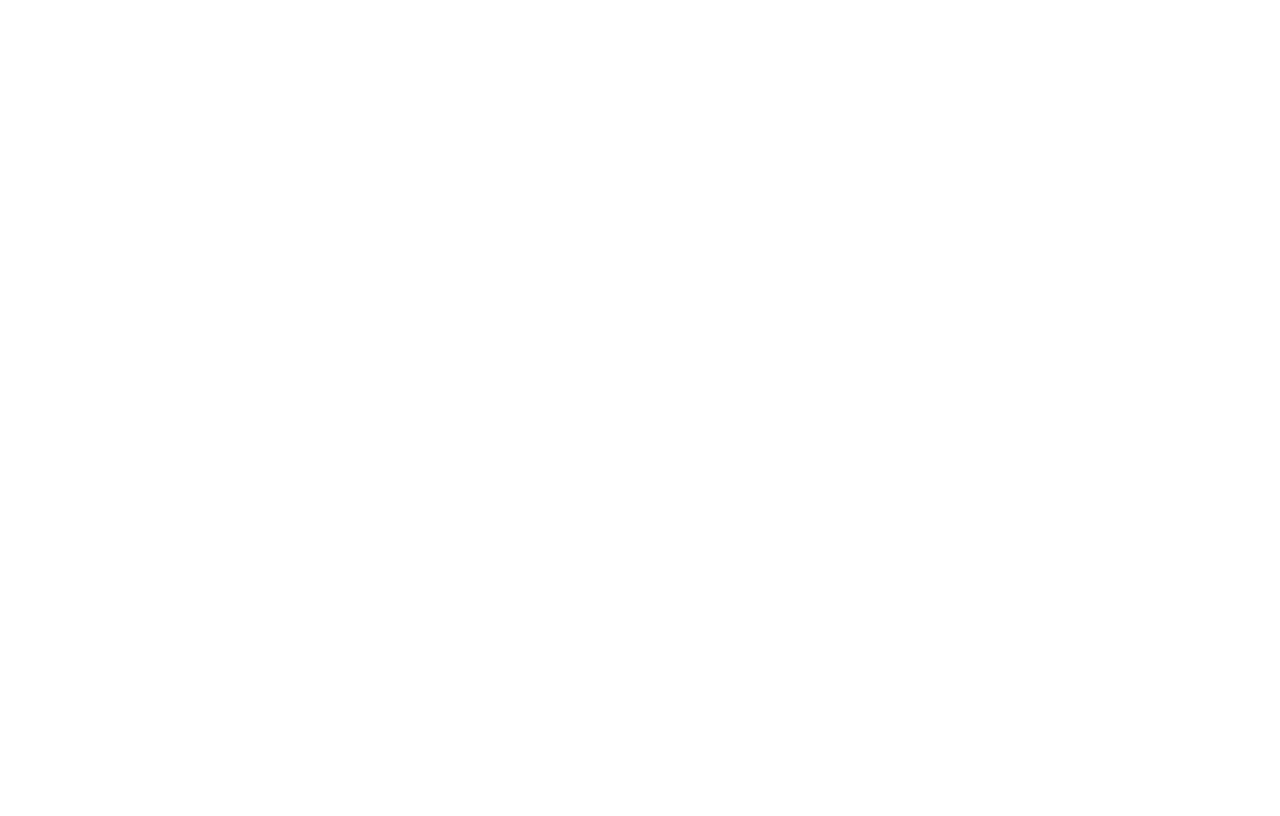
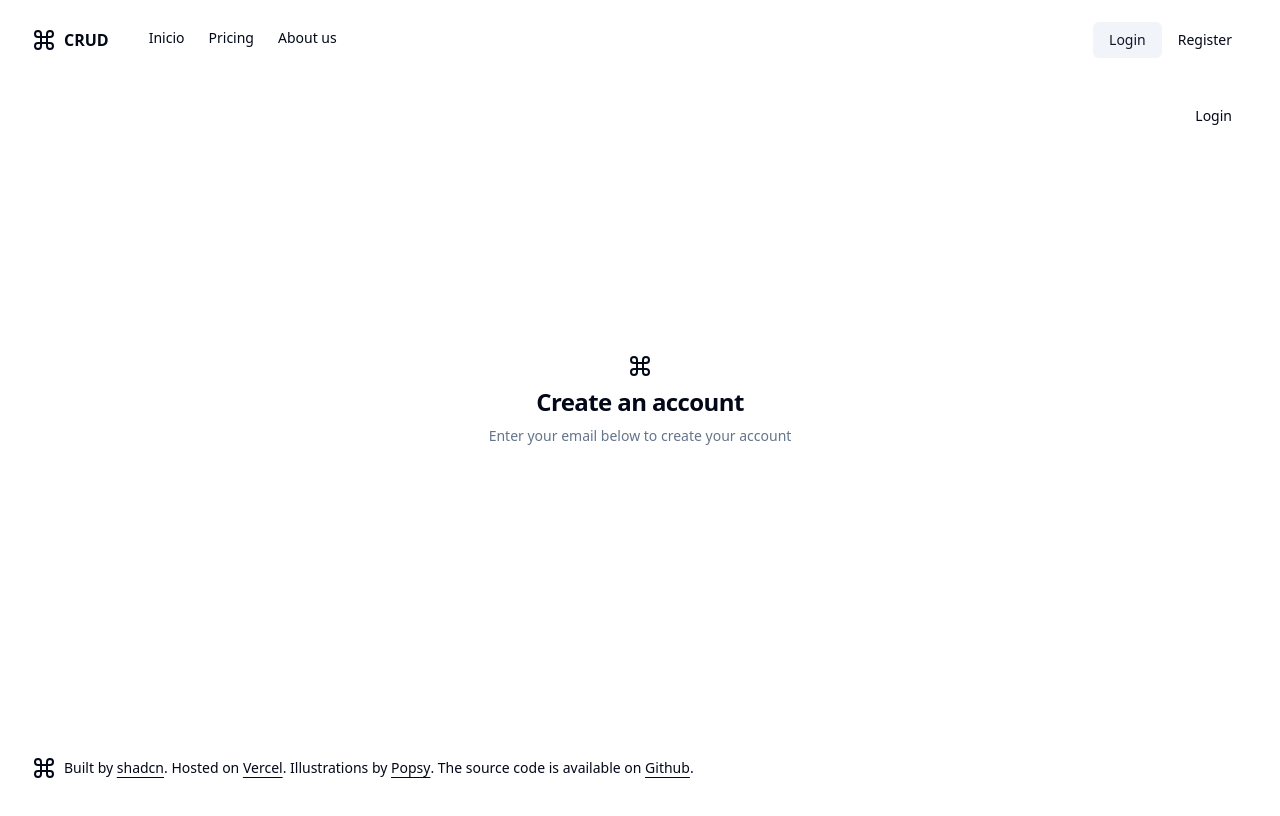
Before and after one commit to antonyjes/Employees-FlaskReact, a React (Vite) app in the folder client/: page /register in a window 1280 px wide. Before the commit this address had no page. Built offline with nearby package versions, Linux system fonts and the light colour scheme.

Commit message:
Register section

```diff
--- a/client/src/App.jsx
+++ b/client/src/App.jsx
@@ -1,6 +1,7 @@
 import { useSelector } from "react-redux";
 import { BrowserRouter, Route, Routes } from "react-router-dom";
 import HomePage from "./pages/HomePage";
+import Register from "./pages/auth/Register";
 
 function App() {
   return (
@@ -8,6 +9,7 @@
       <BrowserRouter>
         <Routes>
           <Route path="/" element={<HomePage />} />
+          <Route path="/register" element={<Register />} />
         </Routes>
       </BrowserRouter>
     </>
--- /dev/null
+++ b/client/src/pages/auth/Login.jsx
@@ -0,0 +1,9 @@
+const Login = () => {
+    return(
+        <div>
+
+        </div>
+    )
+}
+
+export default Login;
--- /dev/null
+++ b/client/src/pages/auth/Register.jsx
@@ -0,0 +1,27 @@
+import { cn } from "@/lib/utils";
+import LayoutHome from "../LayoutHome";
+import { buttonVariants } from "@/components/ui/button";
+import { Command } from "lucide-react";
+
+const Register = () => {
+    return(
+        <LayoutHome>
+            <div className="min-h-[80vh]">
+                <div className="container grid h-[80vh] w-screen flex-col items-center justify-center lg:max-w-none lg:grid-cols-1 lg:px-0">
+                    <a href="/login" className={cn(buttonVariants({ variant: "ghost"}), "absolute right-4 top-20 md:right-8 md:top-24")}>Login</a>
+                    <div className="lg:p-8">
+                        <div className="mx-auto flex w-full flex-col justify-center space-y-6 sm:w-[350px]">
+                            <div className="flex flex-col space-y-2 text-center">
+                                <Command className="mx-auto h-6 w-6" />
+                                <h1 className="text-2xl font-semibold tracking-tight">Create an account</h1>
+                                <p className="text-sm text-muted-foreground">Enter your email below to create your account</p>
+                            </div>
+                        </div>
+                    </div>
+                </div>
+            </div>
+        </LayoutHome>
+    )
+}
+
+export default Register;
```
